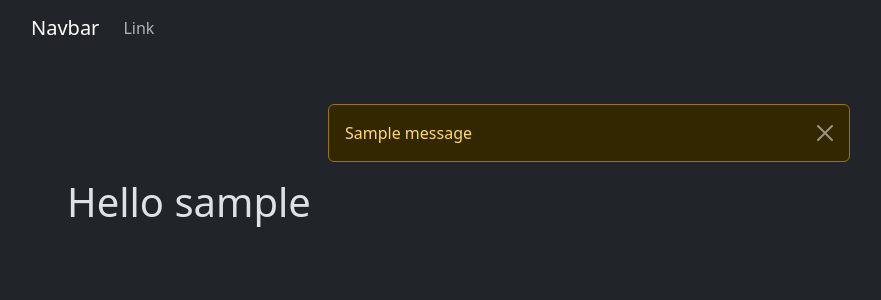
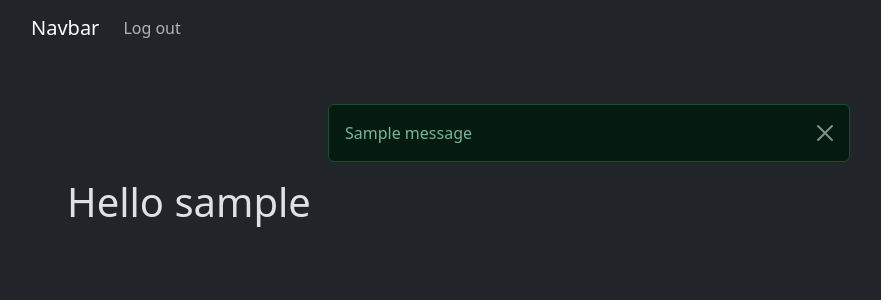
Before and after one commit to Basith-P/django-crm, a Django app: page / in a window 1280 px wide. Shown: the top 300 px of the page, without its empty margins (51-932 px from the left). Run offline with Django 4.2, Linux system fonts and the light colour scheme; a user stored in the database is signed in; tables that the repository leaves empty hold one stand-in row (values such as "Sample post"); one stand-in notice (Sample message) is shown.

Commit message:
feat: logout

```diff
--- a/website/templates/base.html
+++ b/website/templates/base.html
@@ -16,7 +16,7 @@
     <div class="container p-5">
       {% if messages %} {% for message in messages %}
       <div
-        class="alert alert-warning alert-dismissible fade show w-50 mx-auto"
+        class="alert alert-{{ message.tags }} alert-dismissible fade show w-50 mx-auto"
         role="alert"
       >
         {{ message }}
--- a/website/templates/navbar.html
+++ b/website/templates/navbar.html
@@ -14,9 +14,11 @@
     </button>
     <div class="collapse navbar-collapse" id="navbarSupportedContent">
       <ul class="navbar-nav me-auto mb-2 mb-lg-0">
+        {% if user.is_authenticated %}
         <li class="nav-item">
-          <a class="nav-link" href="#">Link</a>
+          <a class="nav-link" href="{% url 'logout' %}">Log out</a>
         </li>
+        {% endif %}
       </ul>
     </div>
   </div>
--- a/website/urls.py
+++ b/website/urls.py
@@ -4,6 +4,5 @@ from . import views
 
 urlpatterns = [
     path('', views.home, name='home'),
-    # path('login/', views.login_view, name='login'),
-    # path('logout/', views.logout_view, name='logout'),
+    path('logout/', views.logout_view, name='logout'),
 ]
--- a/website/views.py
+++ b/website/views.py
@@ -12,16 +12,14 @@ def home(request):
             login(request, user)
             messages.success(request, "You have been logged in!")
         else:
-            messages.success(request, "Error!")
+            messages.warning(request, "Error!")
         return redirect('home')
 
     context = {}
     return render(request, 'home.html', context)
 
 
-def login_view(request):
-    pass
-
-
 def logout_view(request):
-    pass
+    logout(request)
+    messages.success(request, "You have been logged out!")
+    return redirect('home')
```
